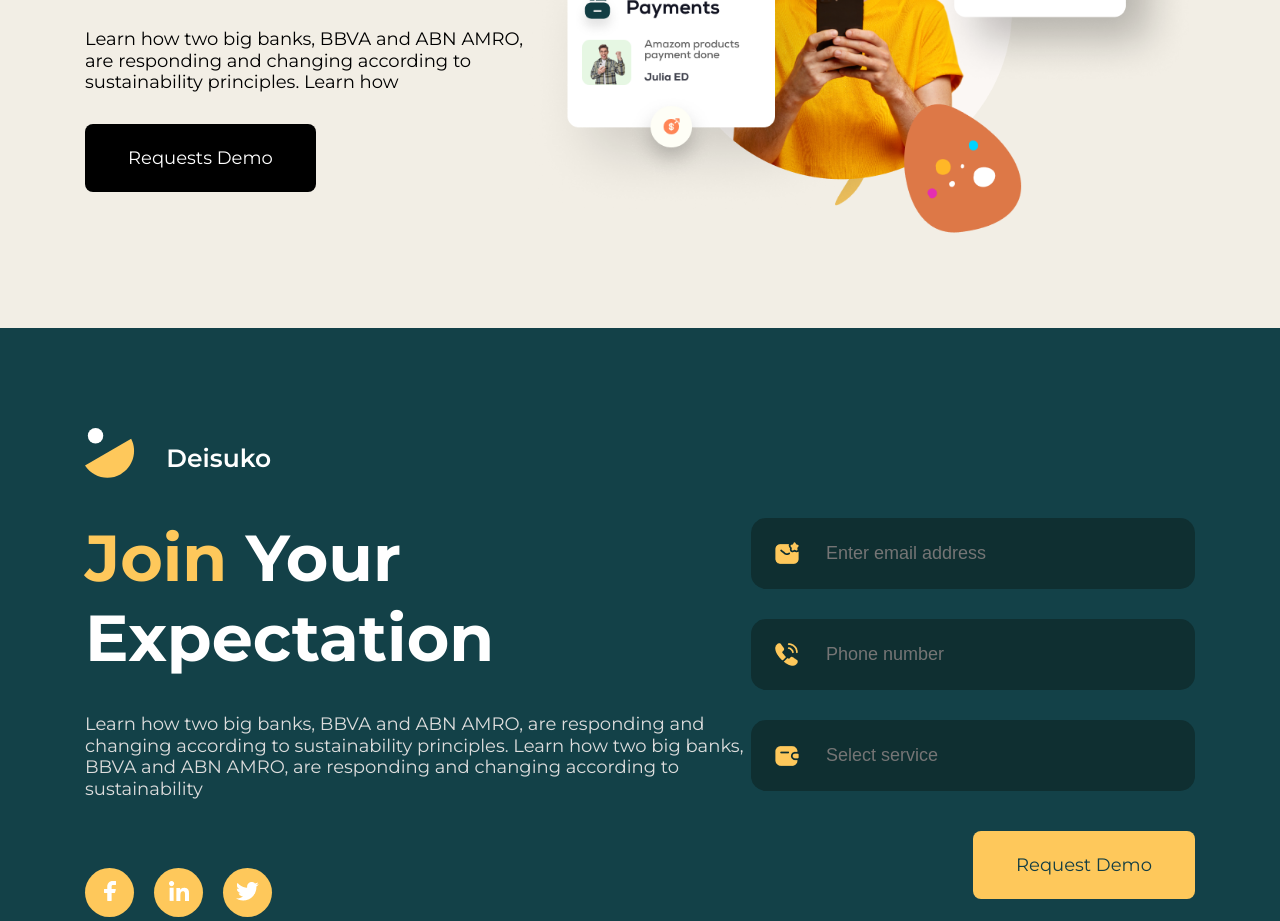
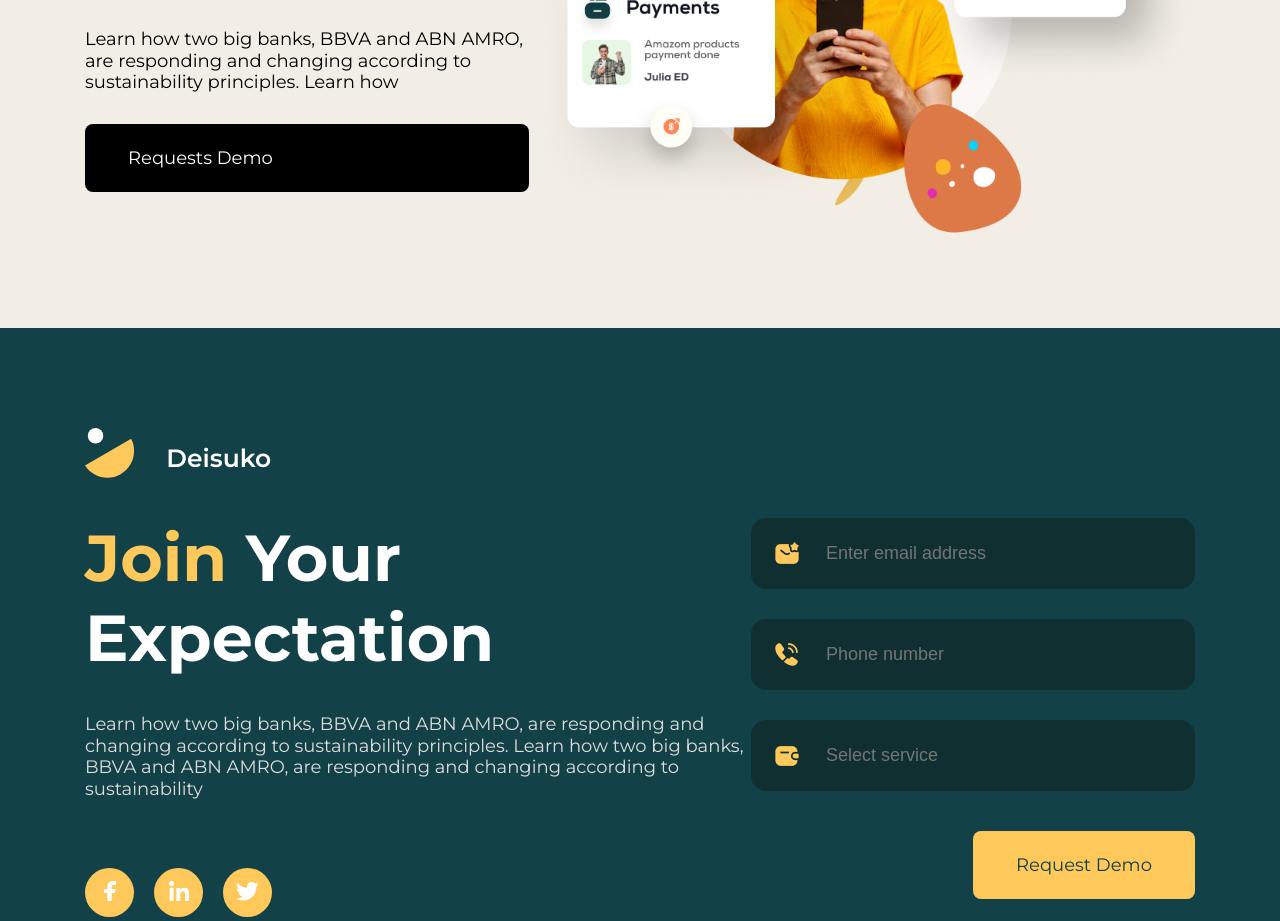
Before and after one commit to anantaw81/saturn, a React (Create React App) app: page / in a window 1280 px wide. Shown: the part 3540-4461 px from the top of the page. Built offline with nearby package versions, Linux system fonts and the light colour scheme.

Commit message:
STRN: change display to boostrap configuration

```diff
--- a/src/assets/scss/_utilities.scss
+++ b/src/assets/scss/_utilities.scss
@@ -165,15 +165,15 @@ $sides: (top, bottom, left, right);
 }
 
 
-// display
+// display  ==> change to bootstrap
 
-$displays: 'block' 'flex' 'inline' 'inline-block' 'inline-flex' 'table' 'table-cell' 'grid';
+// $displays: 'block' 'flex' 'inline' 'inline-block' 'inline-flex' 'table' 'table-cell' 'grid';
 
-@each $display in $displays {
-  .display-#{$display} {
-    display: #{$display};
-  }
-}
+// @each $display in $displays {
+//   .display-#{$display} {
+//     display: #{$display};
+//   }
+// }
 
 // -- from bootstrap
 
```
